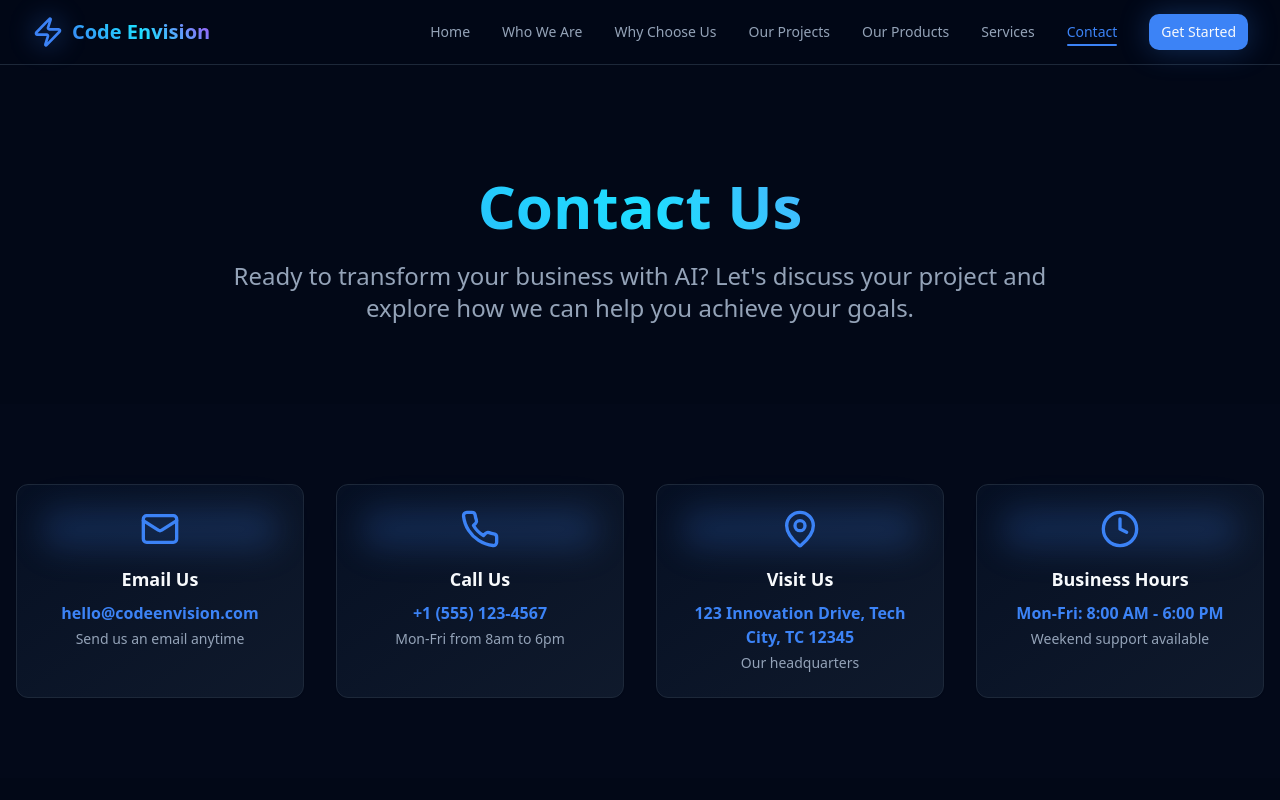
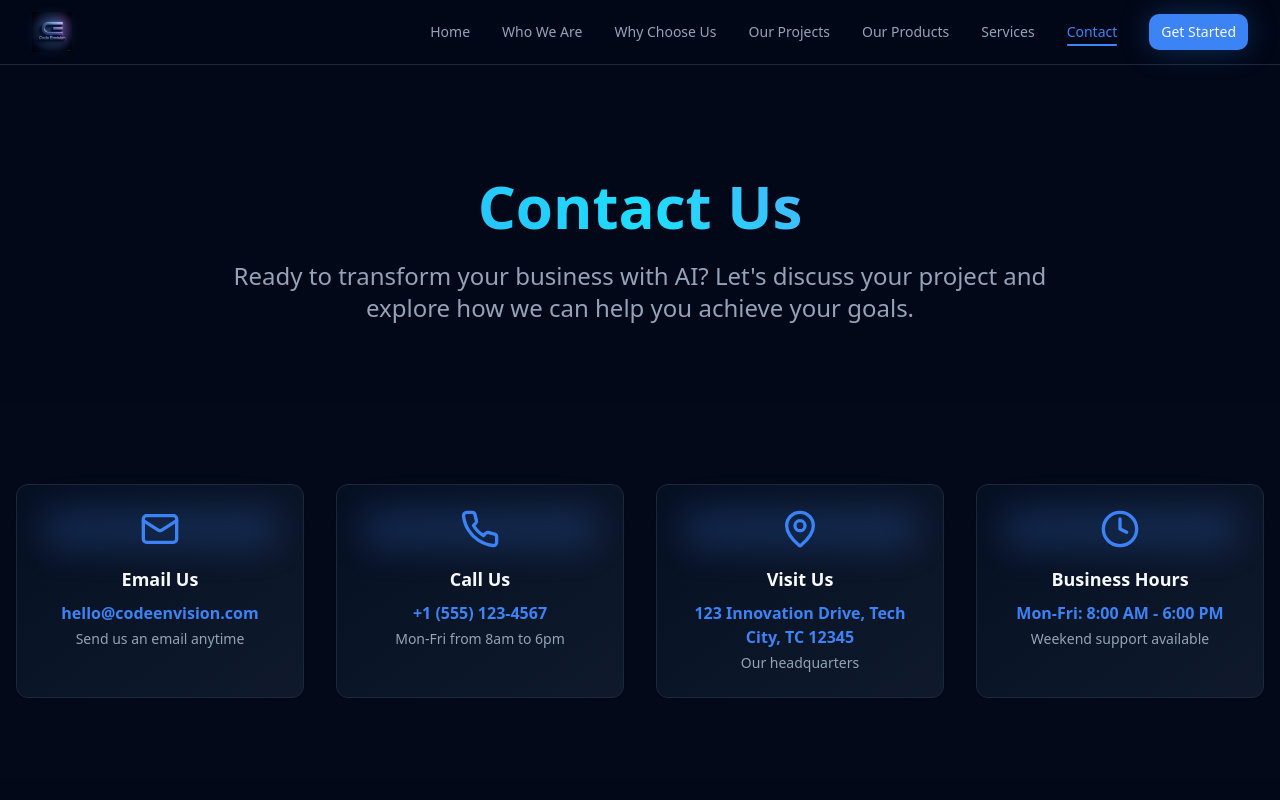
Before and after one commit to Hamid-GenAI-Eng/code-envision-nexus, a React (Vite) app: page /contact in a window 1280 px wide. Shown: the top 800 px of the page. Built offline with nearby package versions, Linux system fonts and the light colour scheme.

Commit message:
Add company logo
Use the provided company logo for Code Envision across the website.

```diff
--- a/src/components/Navigation.tsx
+++ b/src/components/Navigation.tsx
@@ -22,12 +22,15 @@ export const Navigation = () => {
       <div className="max-w-7xl mx-auto px-4 sm:px-6 lg:px-8">
         <div className="flex justify-between items-center h-16">
           {/* Logo */}
-          <Link to="/" className="flex items-center space-x-2 group">
+          <Link to="/" className="flex items-center space-x-3 group">
             <div className="relative">
-              <Zap className="h-8 w-8 text-primary group-hover:text-primary-glow transition-all duration-300" />
-              <div className="absolute inset-0 bg-primary/20 rounded-full blur-md group-hover:blur-lg transition-all duration-300" />
+              <img
+                src="/lovable-uploads/c7dd7279-3fad-4090-910a-6b003453a8f8.png"
+                alt="Code Envision Logo"
+                className="h-10 w-auto group-hover:scale-105 transition-all duration-300"
+              />
+              <div className="absolute inset-0 bg-primary/10 rounded-lg blur-sm group-hover:blur-md transition-all duration-300" />
             </div>
-            <span className="text-xl font-bold text-gradient">Code Envision</span>
           </Link>
 
           {/* Desktop Navigation */}
```
Also changed, not shown: public/lovable-uploads/c7dd7279-3fad-4090-910a-6b003453a8f8.png (added).
